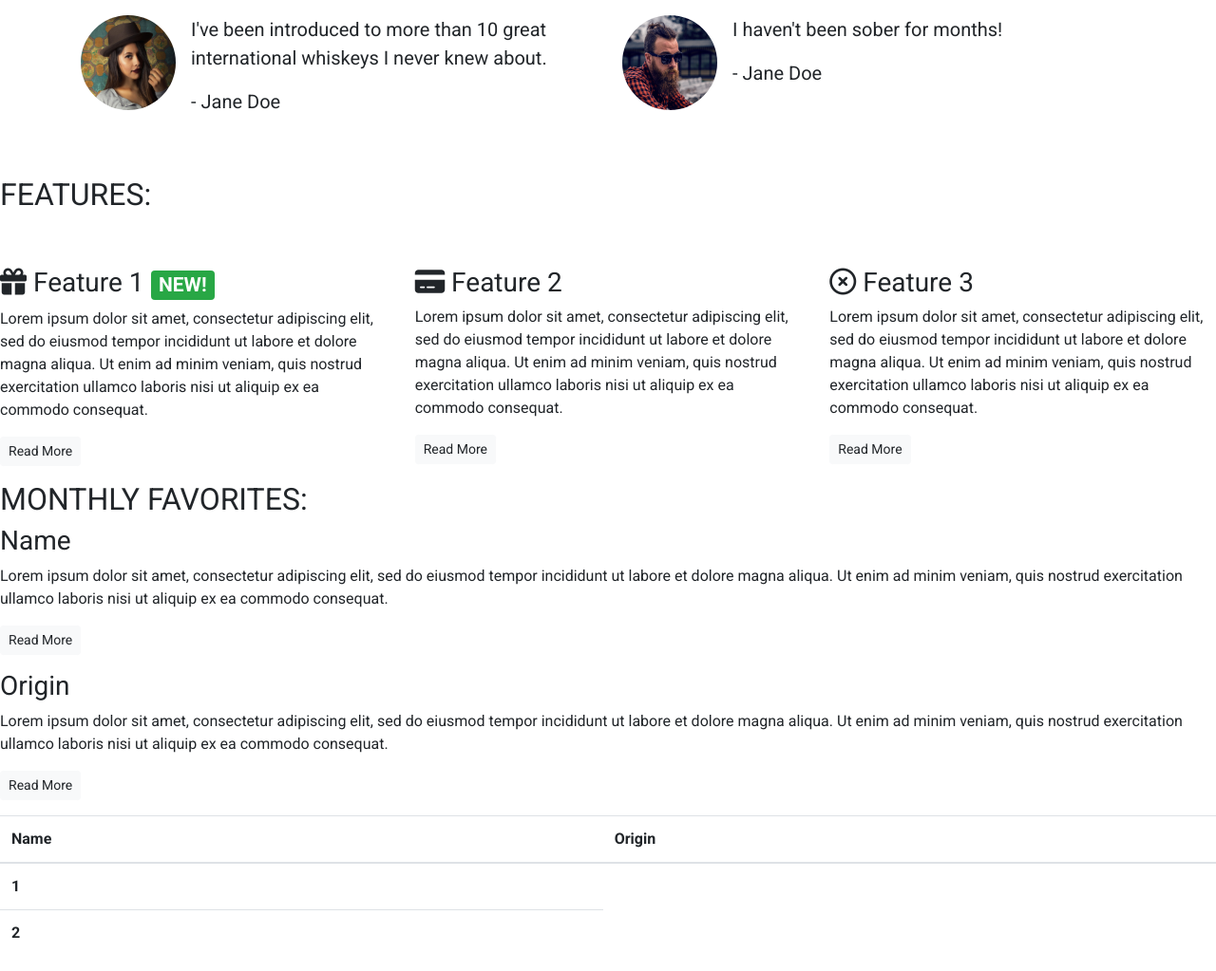
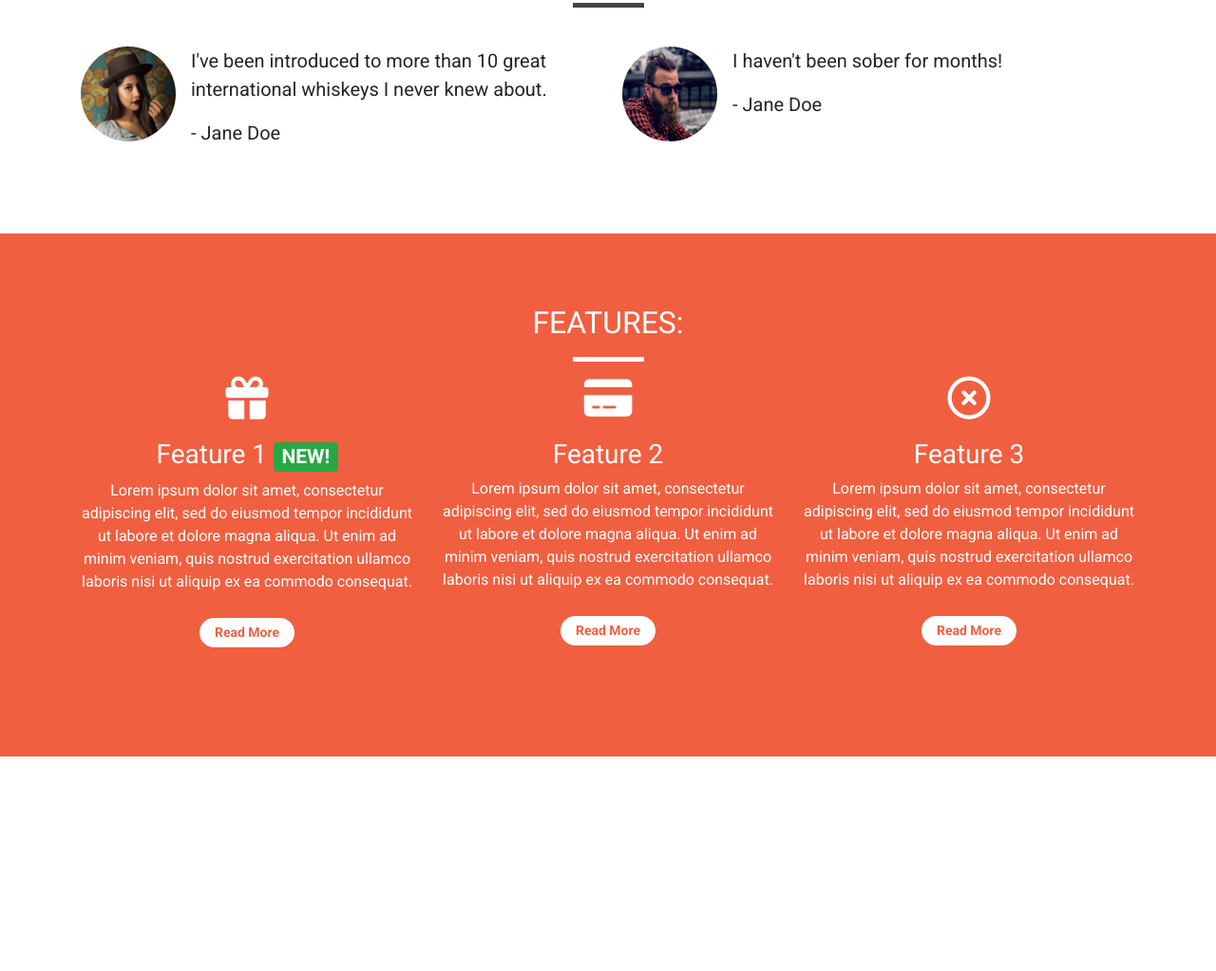
Before and after one commit to Amzzy78/Bootstrap-Project, a plain HTML site: page index.html in a window 1280 px wide. Shown: the part 926-1949 px from the top of the page at 95% size. After the commit the page ends 1723 px from the top, so only its background shows below. Drawn offline with nearby package versions, Linux system fonts and the light colour scheme.

Commit message:
Style quotes and features section

```diff
--- a/css/style.css
+++ b/css/style.css
@@ -1,5 +1,12 @@
 body {
     font-family: 'Roboto', sans-serif;
+}
+
+.container-wrapper {}
+
+.container-wrapper--red {
+    background-color: #f05f40;
+    color: white;
 }
 
 .alert-container .col-12 {
@@ -15,6 +22,7 @@ body {
     border-color: #eec802;
 
 }
+
 .callout-container {
     height: 100vh;
 
@@ -44,21 +52,48 @@ body {
 
 .feature-container {}
 
+/* Page headers*/
+
+.page-header {
+    margin-top: 0;
+    margin-bottom: 0;
+    text-align: center;
+}
+
+.page-header h2 {
+    margin-top: 0;
+
+}
+
+.quotes .page-header {
+    margin-bottom: 25px;
+}
+
 /* Block dividers */
 .block-divider {
     width: 75px;
     height: 5px;
     border: 0;
-
+    background-color: #444;
 }
 
 .block-divider-orange {
     background-color: #f05f40;
+}
 
+.block-divider--white {
+    background-color: white;
 }
 
 .block-divider-short {
     width: 35px;
+}
+
+/* Content containers */
+
+.content-container {
+    padding-top: 75px;
+    padding-bottom: 75px;
 }
 
 /* Navbar*/
@@ -136,3 +171,24 @@ body {
     background-color: #df4929;
     border-color: #df4929;
 }
+
+.feature {
+    text-align: center;
+    margin-bottom: 40px;
+}
+
+.feature i {
+    margin-bottom: 20px;
+    font-size: 45px;
+    line-height: 45px;
+}
+
+.feature .btn {
+    background-color: white;
+    border-color: white;
+    border-radius: 15px;
+    min-width: 100px;
+    font-weight: bold;
+    margin-top: 10px;
+    color: #f05f40;
+}
--- a/index.html
+++ b/index.html
@@ -86,11 +86,13 @@
   </div>
 
   <!-- Quotes -->
-  <div class="container quotes-container">
+  <div class="container-wrapper">
+    <div class="container quotes-container content-container">
       <section class="quotes">
         <div class="row">
-        <div class="col-12 my-5">
+          <div class="col-12 page-header">
             <h2 class="text-uppercase">Quotes:</h2>
+            <hr class="block-divider block-divider--short">
           </div>
         </div>
         <div class="row">
@@ -125,20 +127,23 @@
       </section>
       <!-- /.quotes -->
     </div>
+  </div>
 
   <!-- Features -->
-  <div class="features-container">
+  <div class="container-wrapper container-wrapper--red">
+    <div class="container features-container content-container">
       <section class="features">
         <div class="row">
-        <div class="col-12 my-5">
-          <h2 class="text-uppercase">Features:</h2>
+          <div class="col-12 page-header">
+            <h2 class=" text-uppercase">Features:</h2>
+            <hr class="block-divider block-divider--short block-divider--white">
           </div>
         </div>
         <div class="row">
           <div class="col-12 col-md-6 col-lg-4">
             <!--col-md-6 occupy half the row (medium devices).. class col-lg-4 is for large screen size-->
             <div class="feature">
-            <h3><i class="fas fa-gift d-none d-sm-inline"></i> Feature 1 <span class="badge badge-success">NEW!</span>
+              <h3><i class="fas fa-gift d-none d-sm-block"></i> Feature 1 <span class="badge badge-success">NEW!</span>
               </h3>
               <p>Lorem ipsum dolor sit amet, consectetur adipiscing elit, sed do eiusmod tempor incididunt ut labore et
                 dolore
@@ -151,7 +156,7 @@
           <div class="col-12 col-md-6 col-lg-4">
             <!--occupy half the row on md(medium devices)-->
             <div class="feature">
-            <h3><i class="fas fa-credit-card d-none d-sm-inline"></i> Feature 2</h3>
+              <h3><i class="fas fa-credit-card d-none d-sm-block"></i> Feature 2</h3>
               <p>Lorem ipsum dolor sit amet, consectetur adipiscing elit, sed do eiusmod tempor incididunt ut labore et
                 dolore
                 magna aliqua. Ut enim ad minim veniam, quis nostrud exercitation ullamco laboris nisi ut aliquip ex ea
@@ -163,7 +168,7 @@
           <div class="col-12 d-md-none d-lg-block col-lg-4">
             <!--class d-md-none means no display on medium devices...class d-lg-block to be displayed on large devices-->
             <div class="feature">
-            <h3><i class="far fa-times-circle d-none d-sm-inline"></i> Feature 3</h3>
+              <h3><i class="far fa-times-circle d-none d-sm-block"></i> Feature 3</h3>
               <p>Lorem ipsum dolor sit amet, consectetur adipiscing elit, sed do eiusmod tempor incididunt ut labore et
                 dolore
                 magna aliqua. Ut enim ad minim veniam, quis nostrud exercitation ullamco laboris nisi ut aliquip ex ea
@@ -174,44 +179,8 @@
           </div>
         </div>
       </section>
-    <!--Table-->
-    <table class="table">
-      <thead>
-        <tr>
-          <th scope="col">Name</th>
-          <th scope="col">Origin</th>
-        </tr>
-      </thead>
-      <tbody>
-        <tr>
-          <th scope="row">1</th>
-        </tr>
-        <tr>
-          <th scope="row">2</th>
-        </tr>
-      </tbody>
-
-      <h2 class="text-uppercase">Monthly favorites:</h2>
-      <div class="features">
-        <h3>Name</h3>
-        <p>Lorem ipsum dolor sit amet, consectetur adipiscing elit, sed do eiusmod tempor incididunt ut labore et
-          dolore
-          magna aliqua. Ut enim ad minim veniam, quis nostrud exercitation ullamco laboris nisi ut aliquip ex ea
-          commodo
-          consequat.</p>
-        <p><a class="btn btn-sm btn-light">Read More</a></p>
+      <!-- /.features -->
     </div>
-      <div class="feature">
-        <h3>Origin</h3>
-        <p>Lorem ipsum dolor sit amet, consectetur adipiscing elit, sed do eiusmod tempor incididunt ut labore et
-          dolore
-          magna aliqua. Ut enim ad minim veniam, quis nostrud exercitation ullamco laboris nisi ut aliquip ex ea
-          commodo
-          consequat.</p>
-        <p><a class="btn btn-sm btn-light">Read More</a></p>
-      </div>
-    </table>
-    <!-- /.features -->
   </div>
   </article>
   <div class="modal" tabindex="-1" role="dialog" id="signUpModal">
```
Lines whose indentation alone changed are shown as unchanged.
